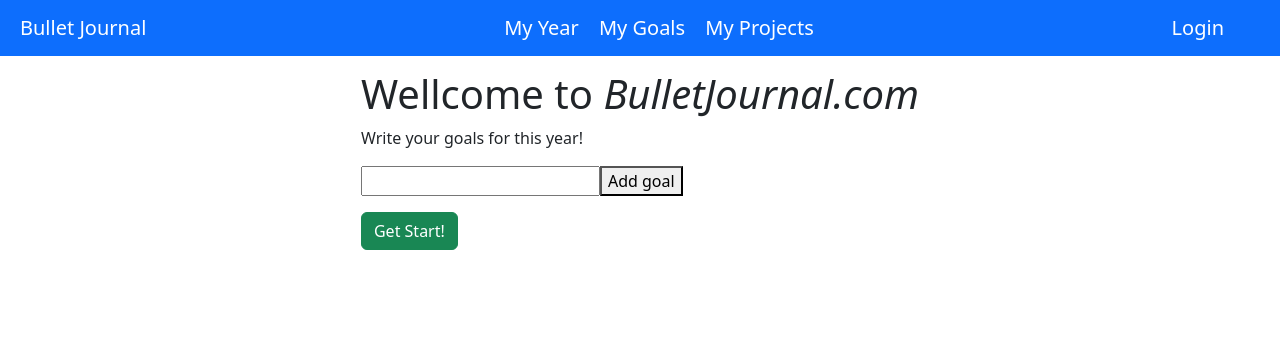
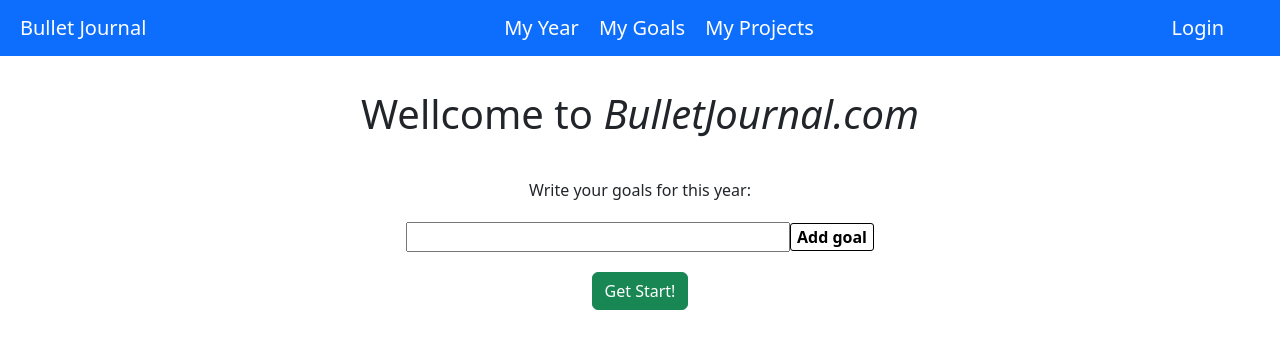
Before and after one commit to andres777-stack/BulletJournal, a Django app: page /yourBulletJournal/ in a window 1280 px wide. Shown: the top 356 px of the page. Run offline with Django 4.2, Linux system fonts and the light colour scheme.

Commit message:
adding css to diferent pages and starting month

```diff
--- a/YearMonthDay/models.py
+++ b/YearMonthDay/models.py
@@ -6,10 +6,15 @@ class Goal(models.Model):
     def __str__(self):
         return self.goal
 
+class Month(models.Model):
+    name = models.CharField(max_length=100)
+    day = models.ForeignKey('Day', related_name='months', on_delete=models.CASCADE, null=True, blank=True)
+
 
 class Day(models.Model):
     mes = models.CharField(max_length=20, null=True)
     number = models.CharField(max_length=20)
+    important = models.CharField(max_length=100, null=True, blank=True)
     #tasks
     #events
     #notes
--- a/YearMonthDay/urls.py
+++ b/YearMonthDay/urls.py
@@ -7,7 +7,9 @@ app_name = 'YearMonthDay'
 urlpatterns = [
     path('', views.index, name = 'index'),
     path('yourYear/', views.yourYear, name = 'yourYear'),
+    path('yourGoals/', views.yourGoals, name = 'yourGoals'),
     path('yourYear/checkTask/', views.checkTask, name = 'checkTask'),
+    re_path(r'^yourYear/(?P<mes>[A-Za-z0-9_-]+)/', views.yourMonth, name = 'yourMonth'),
     re_path(r'^yourYear/migrate/(?P<model>[A-Za-z]+)/(?P<id>\d+)/$', views.migrate, name = 'migrate'),
     re_path(r'^yourYear/(?P<mes>[A-Za-z]+)/(?P<dia>\d+)/$', views.mesdia, name='myDay'),
     re_path(r'^yourYear/delete/(?P<model>[A-Za-z]+)/(?P<id>\d+)/$', views.delete, name = 'delete'),
--- a/YearMonthDay/views.py
+++ b/YearMonthDay/views.py
@@ -10,8 +10,10 @@ def index(request):
     if request.method == 'GET':
         return render(request, 'YearMonthDay/starting.html', context={'form': startingForm})
     if request.method == 'POST':
-        for value in request.POST.values():
-            Goal.objects.create(goal=value)
+        print(request.POST)
+        for key, value in request.POST.items():
+            if 'goal' in key:
+                Goal.objects.create(goal=value)
         return redirect(reverse('YearMonthDay:yourYear'))
 
 def yourYear(request):
@@ -20,16 +22,42 @@ def yourYear(request):
         date = datetime.datetime.now().date()
         year = date.strftime("%Y")
         month = date.strftime("%m")
+        print(month)
 
         #creating each month
 
         myarr = []
-        for i in range(int(month), 13, 1):
+        for i in range(1, 13, 1):
             mc = calendar.HTMLCalendar()
             mc = mc.formatmonth(int(year), int(i))
             monthName = calendar.month_name[i]
             myarr.append({'mc': mc, 'monthName': monthName})
         return render(request, 'YearMonthDay/year.html', context={'goals': goals, 'months': myarr})
+
+def yourGoals(request):
+
+    context = {
+        'goals': Goal.objects.all().order_by('-id')[:3]
+        }
+
+    return render(request, 'YearMonthDay/yourGoals.html', context=context)
+
+
+def yourMonth(request, mes):
+    month = getOnlyWords(mes)
+    year = getOnlyInt(mes)
+    month_number = datetime.datetime.strptime(month[:3], '%b').month
+    daysInMonth= calendar.monthrange(year, month_number)[1]
+    if len(str(month_number)) == 1:
+        month_number = '0' + str(month_number)
+
+    context = {
+        'monthStr': month,
+        'monthInt': month_number,
+        'year': year,
+        'daysOfMonth': daysInMonth,
+    }
+    return render(request, 'YearMonthDay/month.html', context=context)
 
 def mesdia(request, mes, dia):
 
--- /dev/null
+++ b/static/css/YearMonthDay/month.css
@@ -0,0 +1,3 @@
+.content-month{
+    padding-top: 100px;
+}
--- /dev/null
+++ b/static/css/YearMonthDay/starting.css
@@ -0,0 +1,49 @@
+.content-start {
+    text-align: center;
+    padding-top: 20px;
+}
+
+h1 {
+    margin-top: 40px;
+}
+#buttonAdd{
+    background-color: white;
+    color: black;
+    border: 1px solid black;
+    border-radius: 3px;
+    font-weight: bold;
+    transition: opacity 0.15s;
+}
+
+#buttonAdd:hover{
+    opacity: 0.7;
+}
+
+#buttonAdd:active{
+    opacity: 0.5;
+}
+
+.list-goals{
+    margin-top: 40px;
+    text-align: center;
+}
+
+label{
+    display: block;
+    text-align: center;
+    margin-bottom: 20px;
+}
+
+#input{
+    width: 30%;
+}
+
+#list {
+    width: 40%;
+    margin: 0 auto;
+    list-style: none;
+}
+
+#button{
+    margin-top: 20px;
+}
--- a/templates/YearMonthDay/day.html
+++ b/templates/YearMonthDay/day.html
@@ -12,9 +12,9 @@
     <div class="buttons_form">
         <div class="buttons">
             <button type="button" class="button" id="buttonEvent" onclick="makeTaskEventNote(event)">
-                <i class="fa fa-circle" id="EventDot" aria-hidden="true"></i>Event</button>
+                <i class="fa fa-caret-up" id="EventDot" aria-hidden="true"></i>Event</button>
             <button type="button" class="button" id="buttonNote" onclick="makeTaskEventNote(event)">
-                <i class="fa fa-circle" id="NoteDot" aria-hidden="true"></i>Note</button>
+                <i class="fa fa-minus" id="NoteDot" aria-hidden="true"></i>Note</button>
             <button type="button" class="button" id="buttonTask" onclick="makeTaskEventNote(event)">
                 <i class="fa fa-circle" id="TaskDot" aria-hidden="true"></i>Task</button>
         </div>
--- a/templates/YearMonthDay/starting.html
+++ b/templates/YearMonthDay/starting.html
@@ -1,30 +1,28 @@
 {% extends 'base.html'%}
-
+{% load static %}
+{% block styles %} <link rel="stylesheet" href="{% static 'css/YearMonthDay/starting.css' %}"> {% endblock %}
 {% block title %}Starting Your BulletJournal{%endblock%}
 
 {%block content%}
-<div class="content-start" style="display:flex; justify-content:center;">
-    <div>
-        <div class="text">
-        <h1 style="margin-top: 40px;">Wellcome to <i>BulletJournal.com</i></h1>
-        <p>Write your goals for this year!</p>
-        </div>
+<div class="content-start">
+        <h1>Wellcome to <i>BulletJournal.com</i></h1>
         <div class="list-goals">
-            <input type="text" id="input"><button onclick="addGoal()">Add goal</button>
-            <ul id="list" style="list-style:none">
-            </ul>
+            <label for="input">Write your goals for this year:</label>
+            <input type="text" id="input" required><button id="buttonAdd" onclick="addGoal()">Add goal</button>
+            <ol id="list">
+            </ol>
         </div>
         <form action="" method="post" id="form">
             {% csrf_token %}
         </form>
         <button type="button" class="btn btn-success" id="button" onclick="addInput()">Get Start!</button>
-    </div>
 </div>
 
 <script>
     function addGoal(){
         let inputElement = document.getElementById("input").value;
         let listElement = document.createElement("li");
+        setAttributes(listElement, {"style": 'font-size:40px; font-style:italic;'})
         listElement.innerHTML = inputElement;
         document.getElementById("list").appendChild(listElement);
         document.getElementById("input").value = "";
@@ -32,7 +30,10 @@
 
     function addInput() {
         let goals = document.getElementsByTagName("li");
-        for(let i=0; i < goals.length; i++) {
+        if(goals.length == 0) {
+            alert("Please select a goal");
+        } else {
+            for(let i=0; i < goals.length; i++) {
             let newInput = document.createElement("input");
             setAttributes(newInput, {'type': 'hidden', 'name':'goal' + i, 'value': goals[i].innerHTML});
             let form = document.getElementById("form");
@@ -40,6 +41,8 @@
         }
         let form = document.getElementById("form");
         form.submit();
+        }
+
 
     }
 
--- a/templates/base.html
+++ b/templates/base.html
@@ -22,7 +22,7 @@
         <a class="navbar-brand" style="margin-left:20px;" href="{% url 'YearMonthDay:index' %}">Bullet Journal</a>
         <div class="content-nav" style="margin: 0 auto;">
         <a class="navbar-brand" href="{% url 'YearMonthDay:yourYear' %}">My Year</a>
-        <a class="navbar-brand" href="#">My Goals</a>
+        <a class="navbar-brand" href="{% url 'YearMonthDay:yourGoals' %}">My Goals</a>
         <a class="navbar-brand" href="#">My Projects</a>
         </div>
         <div class="login-nav" style="float:right; margin-right:40px;">
```
Also changed, not shown: static/css/YearMonthDay/day.css (+34 -0 lines), static/css/YearMonthDay/yourGoals.css (added, +12 -0 lines), templates/YearMonthDay/month.html (added, +20 -0 lines), templates/YearMonthDay/year.html (+13 -0 lines), templates/YearMonthDay/yourGoals.html (added, +19 -0 lines).
